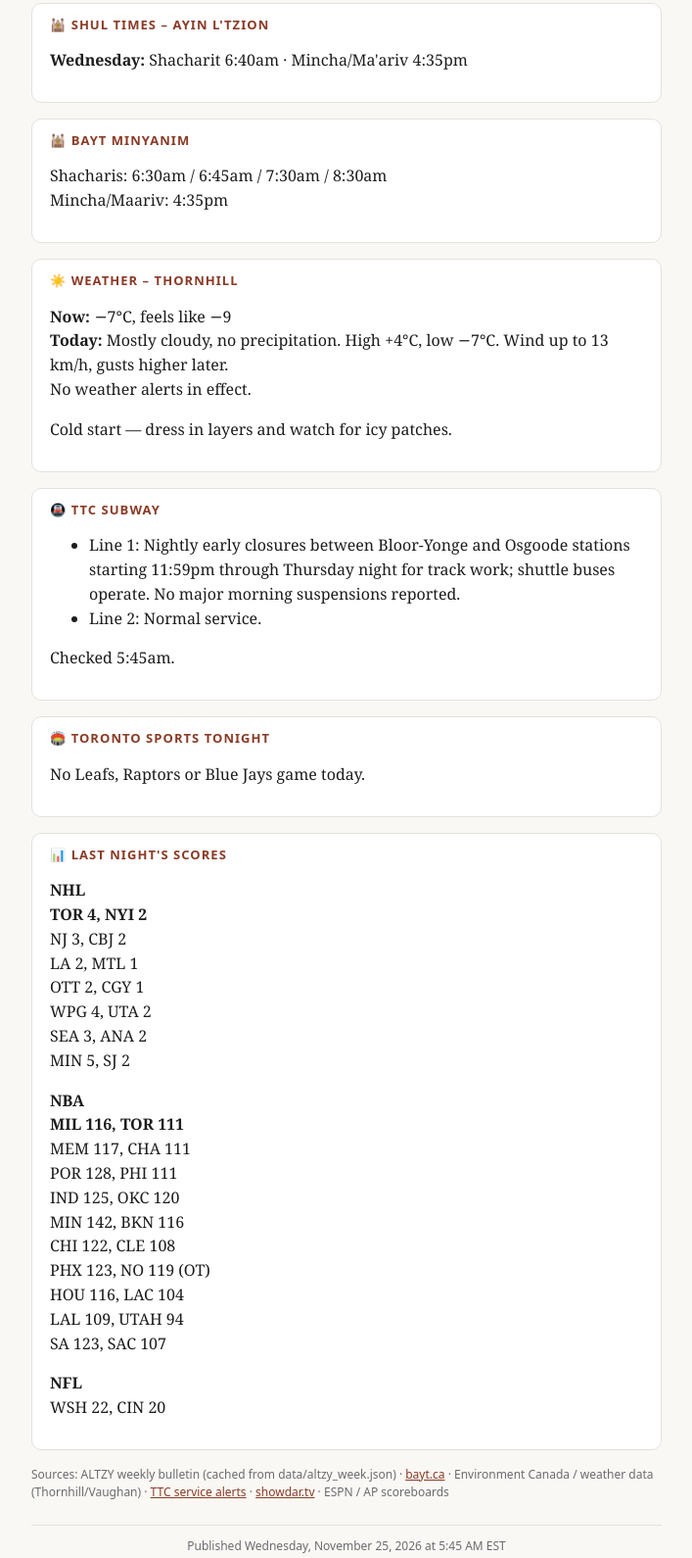
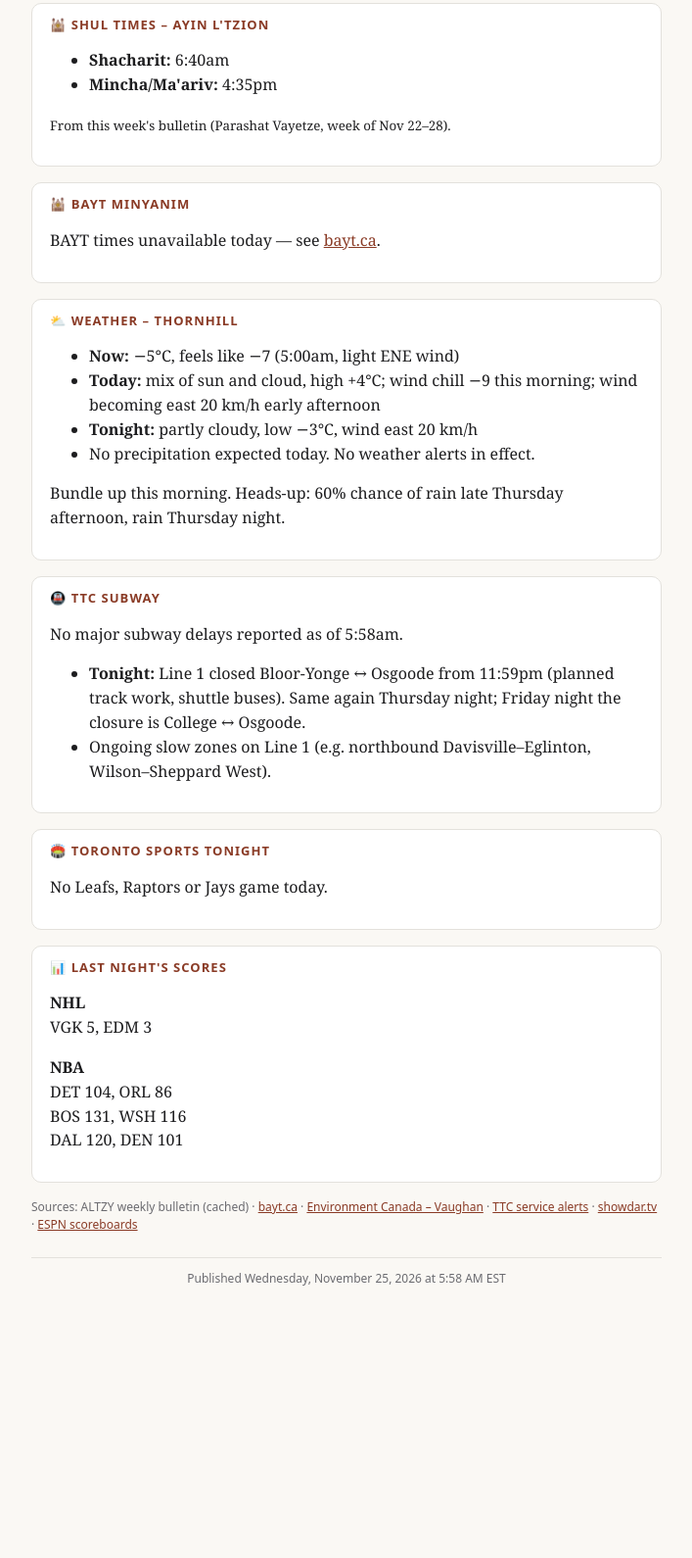
Before and after one commit to mikeyopp2/morningbrief, a plain HTML site: page briefs/2026-11-25.html in a window 1280 px wide. Shown: the part 151-1741 px from the top of the page at 98% size, without its empty margins (286-993 px from the left). After the commit the page ends 1525 px from the top, so only its background shows below. Drawn offline with Linux system fonts and the light colour scheme.

Commit message:
Morning brief 2026-11-25

```diff
--- a/briefs/2026-11-25.html
+++ b/briefs/2026-11-25.html
@@ -27,38 +27,44 @@ footer{font:12px/1.5 system-ui,sans-serif;color:var(--muted);text-align:center;m
 <nav><a href="../index.html">Today</a><a href="../archive.html">Archive</a></nav></header>
 <section>
 <h2>🕍 Shul times – Ayin L'Tzion</h2>
-<p><b>Wednesday:</b> Shacharit 6:40am · Mincha/Ma'ariv 4:35pm</p>
+<ul>
+<li><b>Shacharit:</b> 6:40am</li>
+<li><b>Mincha/Ma'ariv:</b> 4:35pm</li>
+</ul>
+<p><small>From this week's bulletin (Parashat Vayetze, week of Nov 22–28).</small></p>
 </section>
 <section>
 <h2>🕍 BAYT minyanim</h2>
-<p>Shacharis: 6:30am / 6:45am / 7:30am / 8:30am<br>Mincha/Maariv: 4:35pm</p>
+<p>BAYT times unavailable today — see <a href="https://www.bayt.ca/">bayt.ca</a>.</p>
 </section>
 <section>
-<h2>☀️ Weather – Thornhill</h2>
-<p><b>Now:</b> −7°C, feels like −9<br>
-<b>Today:</b> Mostly cloudy, no precipitation. High +4°C, low −7°C. Wind up to 13 km/h, gusts higher later.<br>
-No weather alerts in effect.</p>
-<p>Cold start — dress in layers and watch for icy patches.</p>
+<h2>⛅ Weather – Thornhill</h2>
+<ul>
+<li><b>Now:</b> −5°C, feels like −7 (5:00am, light ENE wind)</li>
+<li><b>Today:</b> mix of sun and cloud, high +4°C; wind chill −9 this morning; wind becoming east 20 km/h early afternoon</li>
+<li><b>Tonight:</b> partly cloudy, low −3°C, wind east 20 km/h</li>
+<li>No precipitation expected today. No weather alerts in effect.</li>
+</ul>
+<p>Bundle up this morning. Heads-up: 60% chance of rain late Thursday afternoon, rain Thursday night.</p>
 </section>
 <section>
 <h2>🚇 TTC subway</h2>
+<p>No major subway delays reported as of 5:58am.</p>
 <ul>
-<li>Line 1: Nightly early closures between Bloor-Yonge and Osgoode stations starting 11:59pm through Thursday night for track work; shuttle buses operate. No major morning suspensions reported.</li>
-<li>Line 2: Normal service.</li>
+<li><b>Tonight:</b> Line 1 closed Bloor-Yonge ↔ Osgoode from 11:59pm (planned track work, shuttle buses). Same again Thursday night; Friday night the closure is College ↔ Osgoode.</li>
+<li>Ongoing slow zones on Line 1 (e.g. northbound Davisville–Eglinton, Wilson–Sheppard West).</li>
 </ul>
-<p>Checked 5:45am.</p>
 </section>
 <section>
 <h2>🏟️ Toronto sports tonight</h2>
-<p>No Leafs, Raptors or Blue Jays game today.</p>
+<p>No Leafs, Raptors or Jays game today.</p>
 </section>
 <section>
 <h2>📊 Last night's scores</h2>
-<p><b>NHL</b><br><b>TOR 4, NYI 2</b><br>NJ 3, CBJ 2<br>LA 2, MTL 1<br>OTT 2, CGY 1<br>WPG 4, UTA 2<br>SEA 3, ANA 2<br>MIN 5, SJ 2</p>
-<p><b>NBA</b><br><b>MIL 116, TOR 111</b><br>MEM 117, CHA 111<br>POR 128, PHI 111<br>IND 125, OKC 120<br>MIN 142, BKN 116<br>CHI 122, CLE 108<br>PHX 123, NO 119 (OT)<br>HOU 116, LAC 104<br>LAL 109, UTAH 94<br>SA 123, SAC 107</p>
-<p><b>NFL</b><br>WSH 22, CIN 20</p>
+<p><b>NHL</b><br>VGK 5, EDM 3</p>
+<p><b>NBA</b><br>DET 104, ORL 86<br>BOS 131, WSH 116<br>DAL 120, DEN 101</p>
 </section>
-<p class="sources">Sources: ALTZY weekly bulletin (cached from data/altzy_week.json) · <a href="https://www.bayt.ca/">bayt.ca</a> · Environment Canada / weather data (Thornhill/Vaughan) · <a href="https://www.ttc.ca/service-advisories/subway-service">TTC service alerts</a> · <a href="https://showdar.tv/schedule/2026-11-25">showdar.tv</a> · ESPN / AP scoreboards</p>
+<p class="sources">Sources: ALTZY weekly bulletin (cached) · <a href="https://www.bayt.ca/">bayt.ca</a> · <a href="https://weather.gc.ca/en/location/index.html?coords=43.837,-79.508">Environment Canada – Vaughan</a> · <a href="https://www.ttc.ca/service-alerts">TTC service alerts</a> · <a href="https://showdar.tv/schedule/2026-11-25">showdar.tv</a> · <a href="https://www.espn.com/nhl/scoreboard">ESPN scoreboards</a></p>
 
-<footer>Published Wednesday, November 25, 2026 at 5:45 AM EST</footer>
+<footer>Published Wednesday, November 25, 2026 at 5:58 AM EST</footer>
 </div></body></html>
```
Also changed, not shown: archive.html (+1 -1 lines), index.html (+22 -16 lines).
